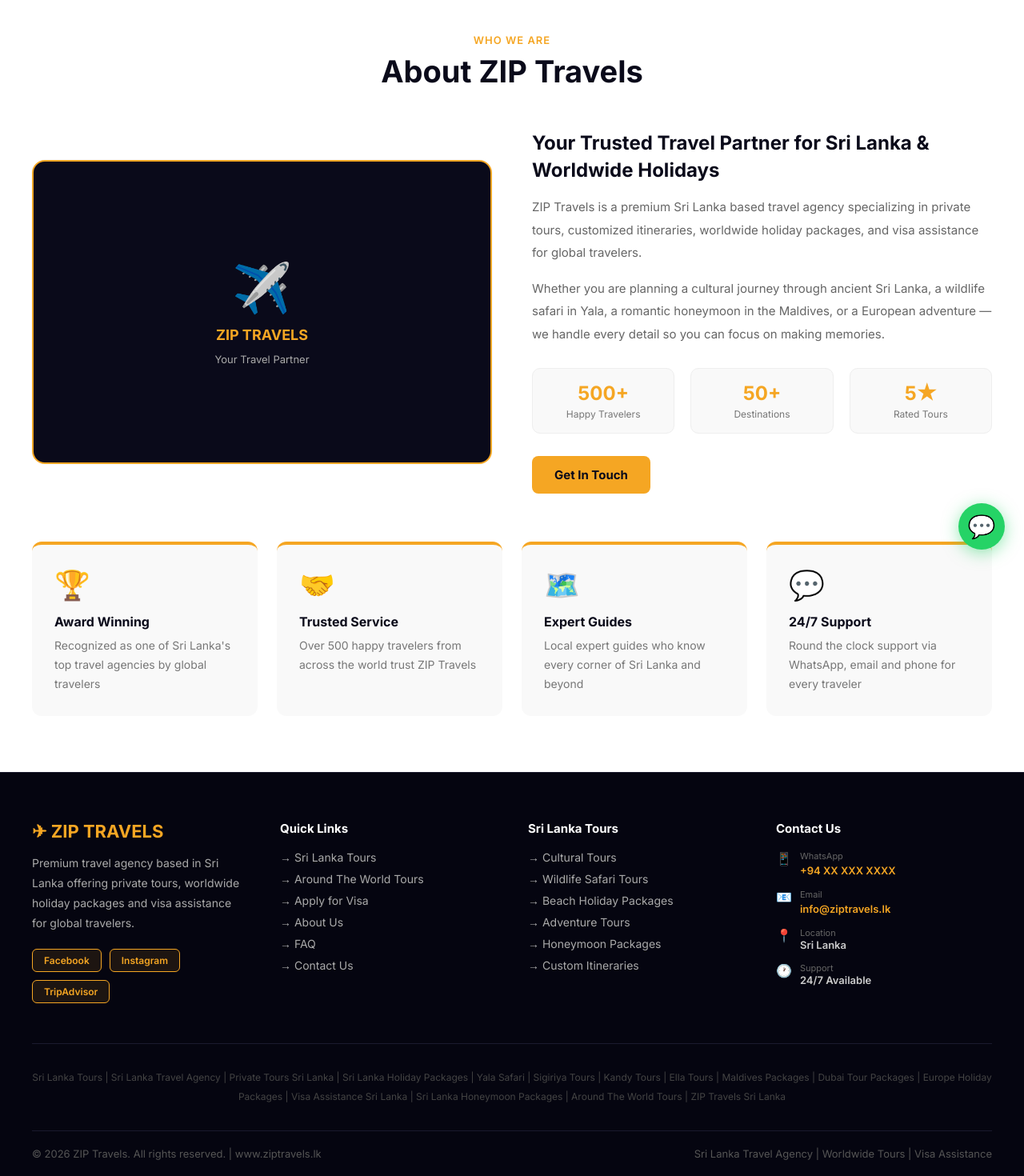
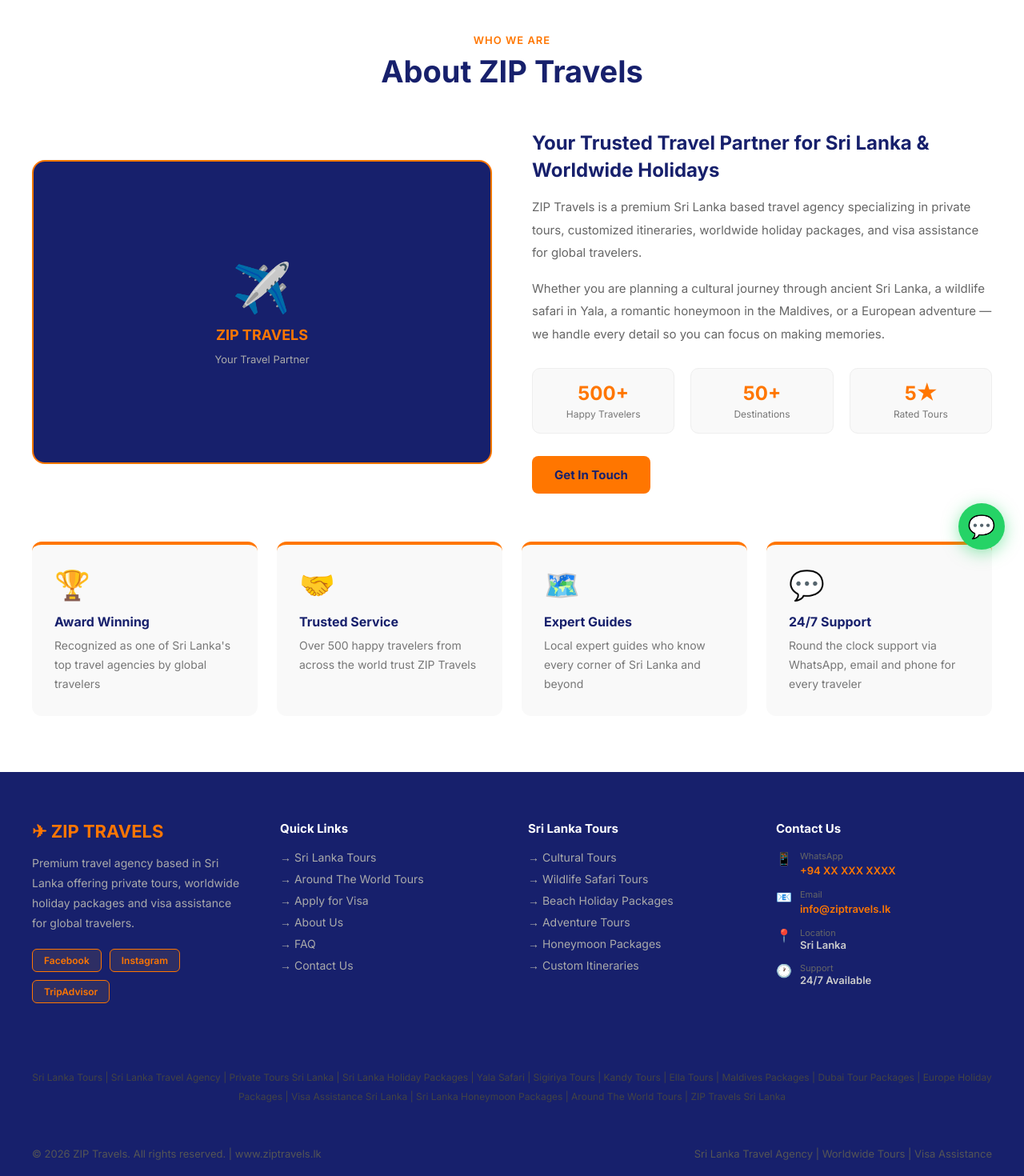
Before and after one commit to mariyam99/zip-travels, a Next.js app: page /about in a window 1280 px wide. Shown: the part 89-1559 px from the top of the page at 80% size. Built offline with nearby package versions, Linux system fonts and the light colour scheme.

Commit message:
Standardise colour palette to #17206c (blue) and #ff7600 (orange)
Replace all colour variants across the project:
- #f5a623, #f5830f → #ff7600
- #0a0a1a, #1a1a2e, #050510 → #17206c

Co-Authored-By: Claude Sonnet 4.6 <noreply@anthropic.com>

```diff
--- a/app/components/AboutUs.js
+++ b/app/components/AboutUs.js
@@ -11,10 +11,10 @@ export default function AboutUs() {
       <div style={{ maxWidth: '1200px', margin: '0 auto' }}>
 
         <div style={{ textAlign: 'center', marginBottom: '50px' }}>
-          <p style={{ color: '#f5a623', fontWeight: '600', fontSize: '13px', letterSpacing: '1px' }}>
+          <p style={{ color: '#ff7600', fontWeight: '600', fontSize: '13px', letterSpacing: '1px' }}>
             WHO WE ARE
           </p>
-          <h2 style={{ fontSize: 'clamp(24px, 4vw, 38px)', fontWeight: '700', color: '#0a0a1a', marginTop: '8px' }}>
+          <h2 style={{ fontSize: 'clamp(24px, 4vw, 38px)', fontWeight: '700', color: '#17206c', marginTop: '8px' }}>
             About ZIP Travels
           </h2>
         </div>
@@ -30,7 +30,7 @@ export default function AboutUs() {
 
           {/* Left - Image placeholder */}
           <div style={{
-            background: '#0a0a1a',
+            background: '#17206c',
             borderRadius: '16px',
             height: '380px',
             display: 'flex',
@@ -38,10 +38,10 @@ export default function AboutUs() {
             justifyContent: 'center',
             flexDirection: 'column',
             gap: '12px',
-            border: '2px solid #f5a623'
+            border: '2px solid #ff7600'
           }}>
             <span style={{ fontSize: '60px' }}>✈️</span>
-            <p style={{ color: '#f5a623', fontWeight: '700', fontSize: '18px' }}>ZIP TRAVELS</p>
+            <p style={{ color: '#ff7600', fontWeight: '700', fontSize: '18px' }}>ZIP TRAVELS</p>
             <p style={{ color: '#aaa', fontSize: '13px' }}>Your Travel Partner</p>
           </div>
 
@@ -50,7 +50,7 @@ export default function AboutUs() {
             <h3 style={{
               fontSize: '24px',
               fontWeight: '700',
-              color: '#0a0a1a',
+              color: '#17206c',
               marginBottom: '16px',
               lineHeight: '1.4'
             }}>
@@ -92,15 +92,15 @@ export default function AboutUs() {
                   textAlign: 'center',
                   border: '1px solid #eee'
                 }}>
-                  <div style={{ color: '#f5a623', fontSize: '24px', fontWeight: '700' }}>{stat.num}</div>
+                  <div style={{ color: '#ff7600', fontSize: '24px', fontWeight: '700' }}>{stat.num}</div>
                   <div style={{ color: '#777', fontSize: '12px', marginTop: '4px' }}>{stat.label}</div>
                 </div>
               ))}
             </div>
 
             <a href="#contact" style={{
-              background: '#f5a623',
-              color: '#0a0a1a',
+              background: '#ff7600',
+              color: '#17206c',
               padding: '14px 28px',
               borderRadius: '8px',
               fontWeight: '700',
@@ -124,13 +124,13 @@ export default function AboutUs() {
               background: '#f9f9f9',
               borderRadius: '12px',
               padding: '28px',
-              borderTop: '4px solid #f5a623'
+              borderTop: '4px solid #ff7600'
             }}>
               <div style={{ fontSize: '36px', marginBottom: '14px' }}>{val.icon}</div>
               <h4 style={{
                 fontSize: '16px',
                 fontWeight: '700',
-                color: '#0a0a1a',
+                color: '#17206c',
                 marginBottom: '8px'
               }}>
                 {val.title}
--- a/app/components/Footer.js
+++ b/app/components/Footer.js
@@ -1,6 +1,6 @@
 export default function Footer() {
   return (
-    <footer style={{ background: '#050510', padding: '60px 20px 20px', borderTop: '1px solid #1a1a2e' }}>
+    <footer style={{ background: '#17206c', padding: '60px 20px 20px', borderTop: '1px solid #17206c' }}>
       <div style={{ maxWidth: '1200px', margin: '0 auto' }}>
 
         {/* Top Grid */}
@@ -13,7 +13,7 @@ export default function Footer() {
 
           {/* Brand */}
           <div>
-            <div style={{ color: '#f5a623', fontSize: '22px', fontWeight: '700', marginBottom: '14px' }}>
+            <div style={{ color: '#ff7600', fontSize: '22px', fontWeight: '700', marginBottom: '14px' }}>
               ✈ ZIP TRAVELS
             </div>
             <p style={{ color: '#aaa', fontSize: '14px', lineHeight: '1.8', marginBottom: '20px' }}>
@@ -27,8 +27,8 @@ export default function Footer() {
               ].map(s => (
                 <a key={s.label} href={s.link} style={{
                   background: 'rgba(245,166,35,0.1)',
-                  border: '1px solid #f5a623',
-                  color: '#f5a623',
+                  border: '1px solid #ff7600',
+                  color: '#ff7600',
                   padding: '6px 14px',
                   borderRadius: '6px',
                   fontSize: '12px',
@@ -103,7 +103,7 @@ export default function Footer() {
                   <div>
                     <p style={{ color: '#666', fontSize: '11px' }}>{item.label}</p>
                     {item.link ? (
-                      <a href={item.link} style={{ color: '#f5a623', fontSize: '13px', fontWeight: '600' }}>
+                      <a href={item.link} style={{ color: '#ff7600', fontSize: '13px', fontWeight: '600' }}>
                         {item.value}
                       </a>
                     ) : (
@@ -119,7 +119,7 @@ export default function Footer() {
 
         {/* SEO Keywords Row */}
         <div style={{
-          borderTop: '1px solid #1a1a2e',
+          borderTop: '1px solid #17206c',
           paddingTop: '30px',
           marginBottom: '30px'
         }}>
@@ -133,7 +133,7 @@ export default function Footer() {
 
         {/* Bottom Bar */}
         <div style={{
-          borderTop: '1px solid #1a1a2e',
+          borderTop: '1px solid #17206c',
           paddingTop: '20px',
           display: 'flex',
           justifyContent: 'space-between',
--- a/app/components/Hero.js
+++ b/app/components/Hero.js
@@ -110,7 +110,7 @@ export default function Hero() {
         }}>
           <a href="#srilanka" style={{
             background: '#ff7600',
-            color: '#0a0a1a',
+            color: '#17206c',
             padding: '14px 28px',
             borderRadius: '8px',
             fontSize: '15px',
--- a/app/globals.css
+++ b/app/globals.css
@@ -5,8 +5,8 @@
 }
 
 :root {
-  --navy: #0a0a1a;
-  --orange: #f5a623;
+  --navy: #17206c;
+  --orange: #ff7600;
   --white: #ffffff;
   --gray: #f5f5f5;
   --text: #333333;
--- a/app/page.js
+++ b/app/page.js
@@ -16,7 +16,6 @@ export default function Home() {
       <SriLankaTours />
       <VisaSection />
       <Contact />
-
       <Footer />
       <WhatsAppButton />
 
```
Also changed, not shown: app/components/Contact.js (+10 -10 lines), app/components/FAQ.js (+12 -12 lines), app/components/SriLankaTours.js (+10 -10 lines), app/components/VisaSection.js (+8 -8 lines), app/components/WorldTours.js (+8 -8 lines).
